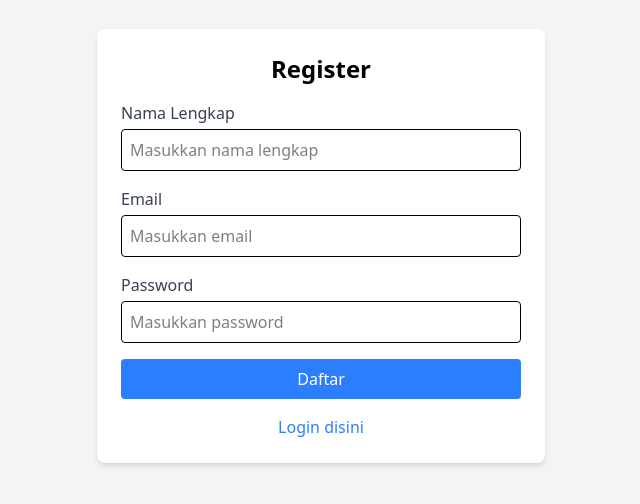
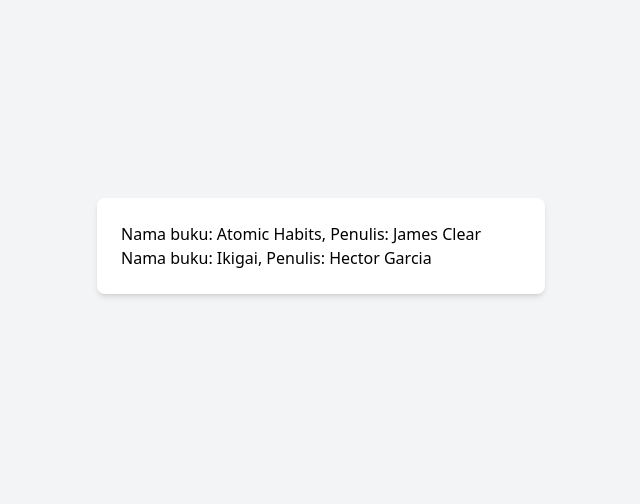
Before and after one commit to madSobirin/react-app, a React (Vite) app: page /books in a window 1280 px wide. Shown: the part 154-658 px from the top of the page, without its empty margins (319-959 px from the left). Built offline with nearby package versions, Linux system fonts and the light colour scheme.

Commit message:
menangambil data dari .json

```diff
--- a/package.json
+++ b/package.json
@@ -13,6 +13,8 @@
     "@tailwindcss/vite": "^4.1.17",
     "react": "^19.2.0",
     "react-dom": "^19.2.0",
+    "react-router": "^7.9.6",
+    "react-router-dom": "^7.9.6",
     "tailwindcss": "^4.1.17"
   },
   "devDependencies": {
--- a/src/App.jsx
+++ b/src/App.jsx
@@ -1,6 +1,6 @@
 import AuthLayout from "./layouts/AuthLayout";
-import Login from "./pages/auth/Login";
 import Register from "./pages/auth/Register";
+import React from "react";
 
 function App() {
   return (
--- a/src/components/Link/Index.jsx
+++ b/src/components/Link/Index.jsx
@@ -1,14 +1,15 @@
 import React from "react";
+import { Link } from "react-router-dom";
 
-const Link = (p) => {
+const Linkk = (p) => {
   const { children, href } = p;
   return (
     <div className="text-center mt-4">
-      <a href={href} className="text-blue-500 hover:underline">
+      <Link to={href} className="text-blue-500 hover:underline">
         {children}
-      </a>
+      </Link>
     </div>
   );
 };
 
-export default Link;
+export default Linkk;
--- /dev/null
+++ b/src/data/book.json
@@ -0,0 +1,12 @@
+[
+  {
+    "id": 1,
+    "title": "Atomic Habits",
+    "author": "James Clear"
+  },
+  {
+    "id": 2,
+    "title": "Ikigai",
+    "author": "Hector Garcia"
+  }
+]
--- a/src/main.jsx
+++ b/src/main.jsx
@@ -1,10 +1,32 @@
 import { StrictMode } from "react";
 import { createRoot } from "react-dom/client";
 import "./index.css";
-import App from "./App.jsx";
+import { createBrowserRouter, RouterProvider } from "react-router-dom";
+
+import Login from "./pages/auth/Login.jsx";
+import Register from "./pages/auth/Register.jsx";
+import Book from "./pages/Book.jsx";
+import AuthLayout from "./layouts/AuthLayout.jsx";
+
+const router = createBrowserRouter([
+  {
+    path: "/login",
+    element: <Login />,
+  },
+  {
+    path: "/register",
+    element: <Register />,
+  },
+  {
+    path: "/books",
+    element: <Book />,
+  },
+]);
 
 createRoot(document.getElementById("root")).render(
   <StrictMode>
-    <App />
+    <AuthLayout>
+      <RouterProvider router={router} />
+    </AuthLayout>
   </StrictMode>
 );
--- /dev/null
+++ b/src/pages/Book.jsx
@@ -0,0 +1,16 @@
+import data from "../data/book.json";
+const Book = () => {
+  return (
+    <div>
+      {data.map((item) => {
+        const { title, id, author } = item;
+        return (
+          <p key={id}>
+            Nama buku: {title}, Penulis: {author}
+          </p>
+        );
+      })}
+    </div>
+  );
+};
+export default Book;
--- a/src/pages/auth/Login.jsx
+++ b/src/pages/auth/Login.jsx
@@ -1,6 +1,7 @@
 import React from "react";
 import Button from "../../components/Button/Button";
 import InputField from "../../components/Input/InputField";
+import Linkk from "../../components/Link/Index";
 
 const Login = () => {
   return (
@@ -12,6 +13,7 @@
           type="email"
           placeholder="Masukkan email"
           name="email"
+          className
         />
         <InputField
           label="Password"
@@ -20,6 +22,7 @@
           name="password"
         />
         <Button text="Login" />
+        <Linkk href="/register">Register disini</Linkk>
       </form>
     </>
   );
--- a/src/pages/auth/Register.jsx
+++ b/src/pages/auth/Register.jsx
@@ -1,7 +1,6 @@
-import React from "react";
 import InputField from "../../components/Input/InputField";
 import Button from "../../components/Button/Button";
-import Link from "../../components/Link/Index";
+import Linkk from "../../components/Link/Index";
 
 const Register = () => {
   return (
@@ -21,7 +20,7 @@
           id="password"
         />
         <Button text="Daftar" />
-        <Link href="/login">Login disini</Link>
+        <Linkk href="/login">Login disini</Linkk>
       </form>
     </>
   );
```
Also changed, not shown: 1 other file (tests, documents, lock files or other folders).
